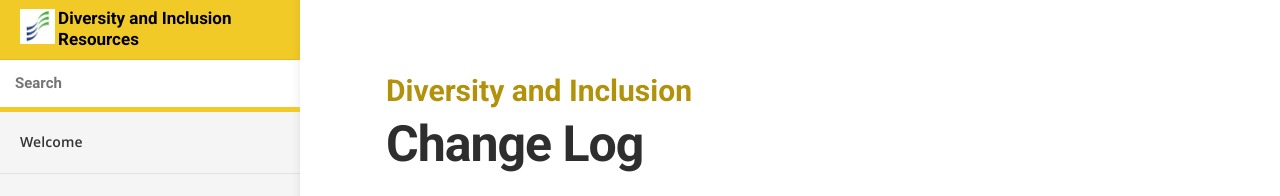
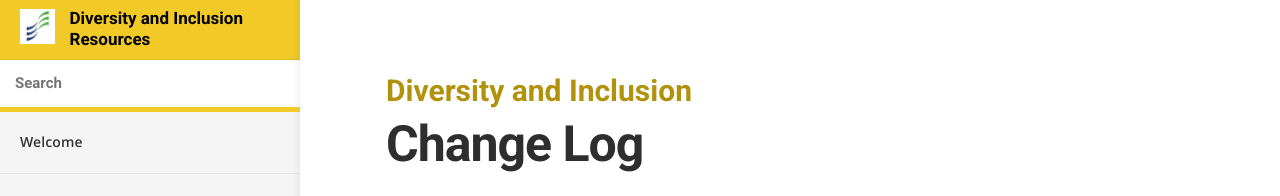
Before and after one commit to numbat70/inclusion2021, a Jekyll site: the page built from changelog.html, in a window 1280 px wide. Shown: the top 196 px of the page. Built offline with Jekyll 4.4.1, drawn with Linux system fonts in a browser that asks for light colours.

Commit message:
add a bit os space to the side of the logo

```diff
--- a/_sass/_layout.scss
+++ b/_sass/_layout.scss
@@ -114,7 +114,7 @@ header {
 		img {
 			height: $emblem-size;
 			width: $emblem-size;
-			margin-right: $space - 5;
+			margin-right: 2em; //$space - 5;
 		}
 	}
 
```
